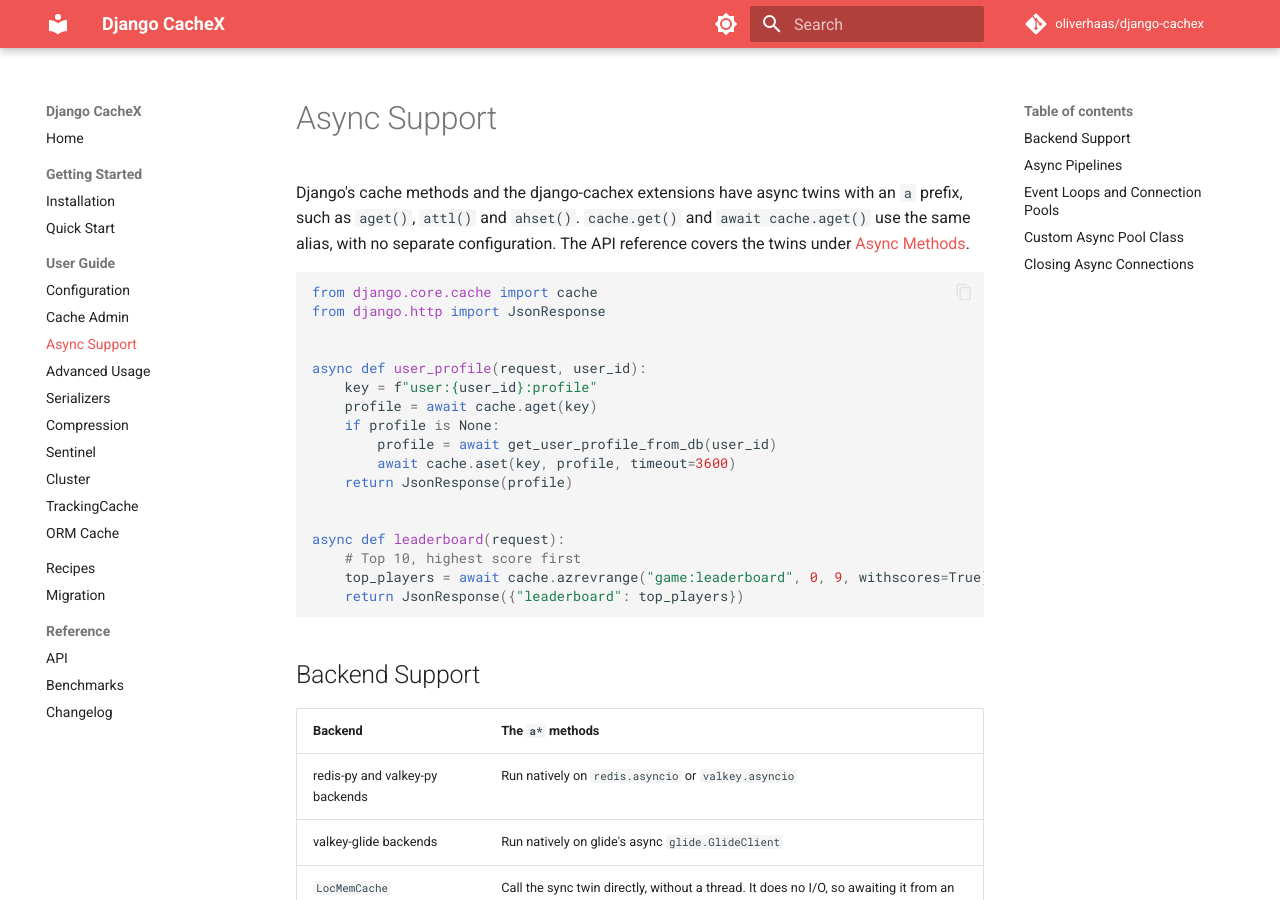
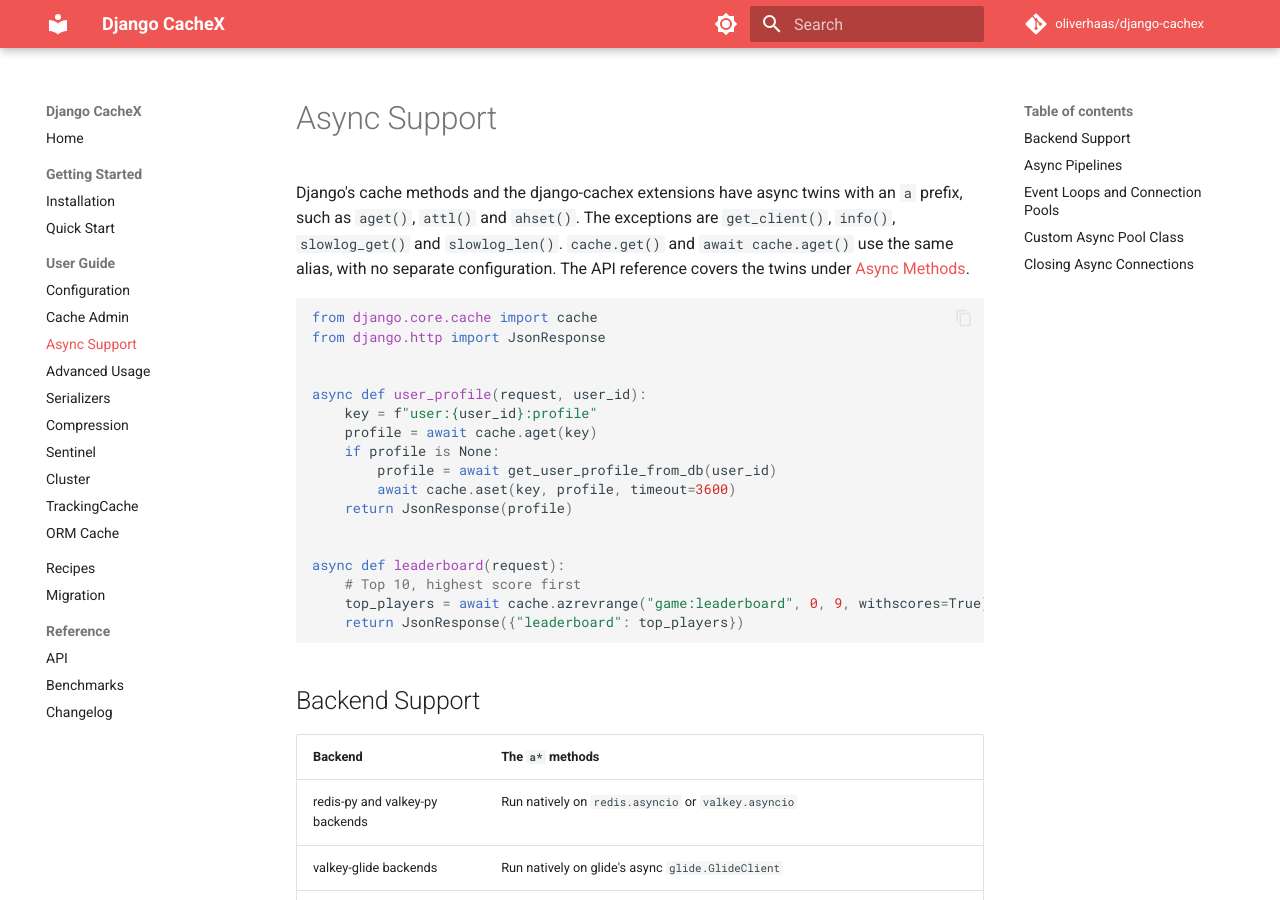
Before and after one commit to oliverhaas/django-cachex, an MkDocs documentation site: the page built from docs/user-guide/async.md, in a window 1280 px wide and 900 px high. Built offline with MkDocs 1.6.1 and Material for MkDocs 9.7.7, drawn with Linux system fonts in a browser that asks for light colours; comment, search, counter and statistics services are not loaded; the version menu is left out.

Commit message:
docs: name the methods without an async twin in the async guide

````diff
--- a/docs/user-guide/async.md
+++ b/docs/user-guide/async.md
@@ -1,6 +1,6 @@
 # Async Support
 
-Django's cache methods and the django-cachex extensions have async twins with an `a` prefix, such as `aget()`, `attl()` and `ahset()`. `cache.get()` and `await cache.aget()` use the same alias, with no separate configuration. The API reference covers the twins under [Async Methods](../reference/api.md#async-methods).
+Django's cache methods and the django-cachex extensions have async twins with an `a` prefix, such as `aget()`, `attl()` and `ahset()`. The exceptions are `get_client()`, `info()`, `slowlog_get()` and `slowlog_len()`. `cache.get()` and `await cache.aget()` use the same alias, with no separate configuration. The API reference covers the twins under [Async Methods](../reference/api.md#async-methods).
 
 ```python
 from django.core.cache import cache
````
Also changed, not shown: docs/reference/changelog.md (+1 -1 lines).
